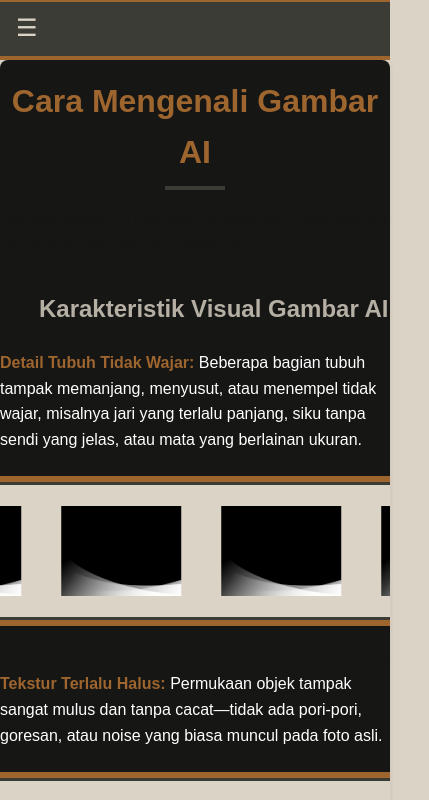
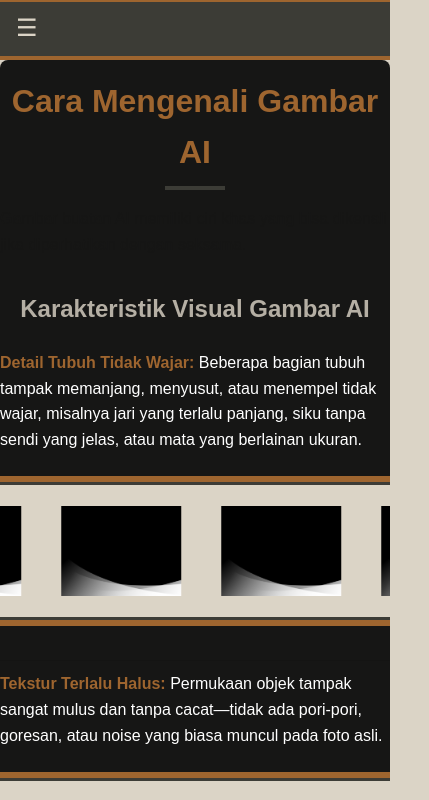
Before and after one commit to lyxner/nextjs-boilerplate, a Next.js app: page /cara in a window 390 px wide. Shown: the top 800 px of the page, 429 px wide, since content can reach past the window. Built offline with nearby package versions, Linux system fonts and the light colour scheme.

Commit message:
keseluruhan tampilan 8

```diff
--- a/app/cara/page.module.css
+++ b/app/cara/page.module.css
@@ -1,14 +1,16 @@
-
 
 .container {
-  max-width: 2000px;
-
+  max-width: 1500px;
+ width: 100%;
   padding: 16px 0;
   background: #161615;
   border-radius: 8px;
   box-shadow: 0 2px 5px rgba(0,0,0,0.1);
   font-family: var(--font-sans);
   color: var(--color-text);
+  position: relative;
+    box-sizing: border-box;
+  overflow-x: hidden;
 }
 
 .title {
@@ -36,7 +38,7 @@
   margin-bottom: 24px;
 }
 
-/* Untuk menengahkan satu gambar */
+
 .centeredImage {
   display: flex;
   justify-content: center;
@@ -47,7 +49,7 @@
   width: 100%;
   border-radius: 4px;
 }
-/* Section headings */
+
 .sectionTitle {
   font-size: 1.5rem;
   color: #b5afa4;
@@ -66,7 +68,6 @@ left: 36%;
   background: var(--color-acc2);
 }
 
-/* List styling */
 .list {
   list-style: none;
   padding: 0;
@@ -91,17 +92,17 @@ left: 36%;
 color: #9e652f;;
 }
 
-/* ==== Infinite Carousel (Top & Bottom Borders Only) ==== */
+
 .carousel {
   position: relative;
   overflow: hidden;
   margin: 24px 0;
-  padding: 30px 0;  /* ruang atas/bawah untuk border */
+  padding: 30px 0;
   background: var(--color-bg);
   z-index: 0;
 }
 
-/* Outer border (6px) hanya top & bottom */
+
 .carousel::before {
   content: '';
   position: absolute;
@@ -114,7 +115,6 @@ color: #9e652f;;
   z-index: 2;
 }
 
-/* Inner border (3px) hanya top & bottom */
 .carousel::after {
   content: '';
   position: absolute;
@@ -130,7 +130,7 @@ color: #9e652f;;
   z-index: 2;
 }
 
-/* Track dan slides (tidak berubah) */
+
 .slideTrack {
   display: flex;
   gap: 40px;
@@ -176,8 +176,10 @@ color: #9e652f;;
     height: 90px;
   }
 
-.sectionTitle {
-left: 10%;
+ .sectionTitle {
+    left: auto !important;
+    margin: 32px auto 12px;
+    text-align: center;
 
 }
 }
--- a/styles/globals.css
+++ b/styles/globals.css
@@ -28,6 +28,7 @@
 
 html, body {
   height: 100%;
+
   font-family: var(--font-sans);
   background-color: var(--color-bg);
   color: var(--color-text);
```
